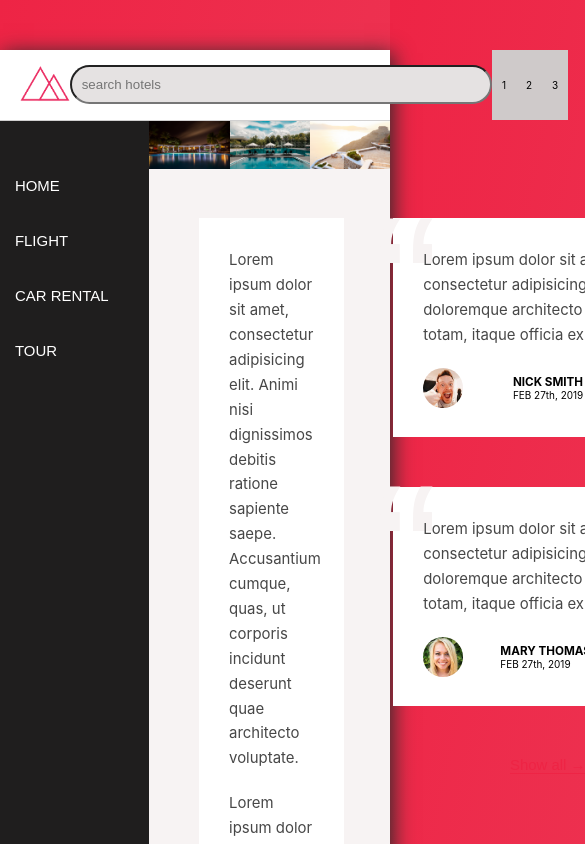
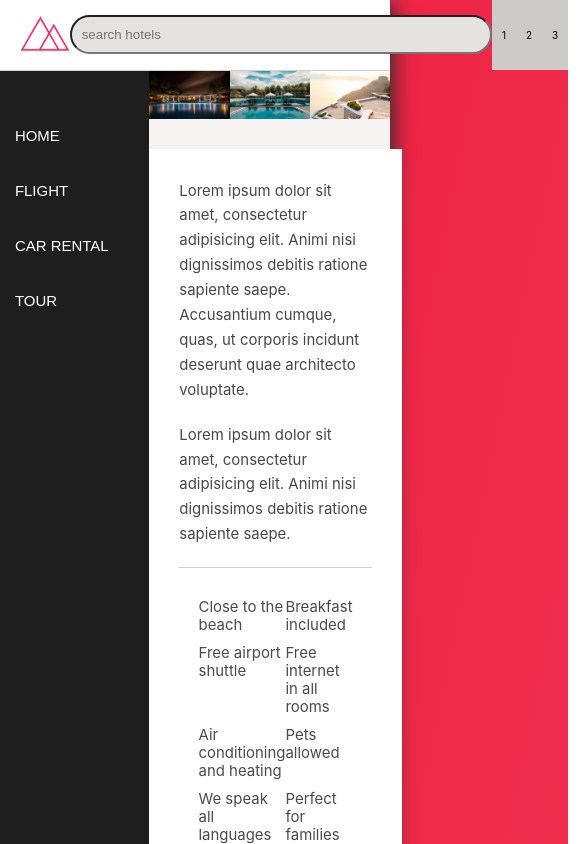
Before and after one commit to ashrofdev/trillo-in-react, a React (Create React App) app: page / in a window 390 px wide. Shown: the top 844 px of the page, 585 px wide, since content can reach past the window. Built offline with nearby package versions, Linux system fonts and the light colour scheme.

Commit message:
macking trillo responsive

```diff
--- a/src/App.css
+++ b/src/App.css
@@ -14,3 +14,8 @@ body {
   margin: 5rem auto;
   background-color: #fff;
 }
+@media only screen and (max-width: 1000px) {
+  .container {
+    margin: 0;
+  }
+}
--- a/src/components/container/container.css
+++ b/src/components/container/container.css
@@ -213,3 +213,19 @@ p {
     border-radius: 10rem;
     background-image: linear-gradient(to right bottom,  rgb(238, 36, 69), rgb(236, 61, 90))
 }
+
+@media only screen and (max-width: 1000px) {
+    .hotel-info {
+        display: block;
+        margin: 0;
+        padding: 0;
+    }
+    .hotel-info .big-card {
+        width: 80%;
+        margin: 3rem auto;
+    }
+    .hotel-info .small-card {
+        width: 80%;
+        margin: 1rem auto;
+    }
+}
```
